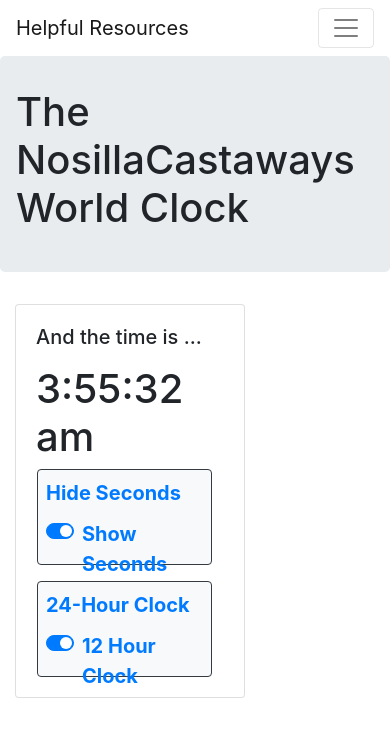
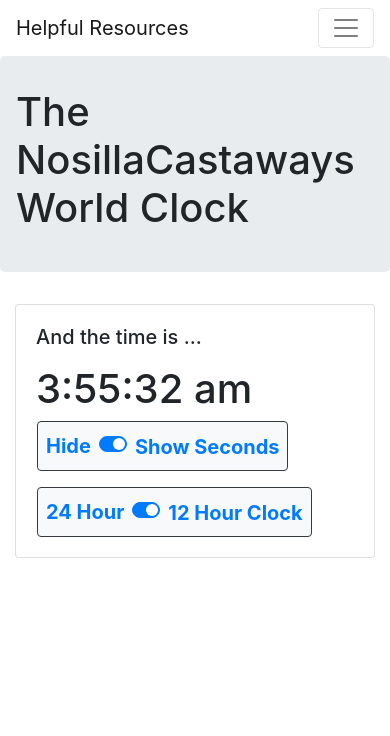
Before and after one commit to podfeet/a-world-clock, a plain HTML site: page index.html in a window 390 px wide. Drawn offline with nearby package versions, Linux system fonts and the light colour scheme.

Commit message:
Made text breakpoints for toggles - better on mobile

```diff
--- a/index.html
+++ b/index.html
@@ -71,7 +71,7 @@
       <!-- A card to hold the time -->
       <div class="container">
         <div class="row">
-          <div class="col-8">
+          <div class="col col-md-8">
             <div class="card" style="width: 100%">
               <div class="card-body">
                 <h5 class="card-title">And the time is ...</h5>
@@ -81,8 +81,9 @@
                 <!-- Switch to show/hide seconds -->
                 <div class="pl-3 pb-3">
                   <div class="row form-check-inline bg-light border border-dark rounded p-2 m3">
-                    <div class="mr-2 align-baseline font-weight-bold mySwitches">Hide Seconds</div>
-                    <div class="custom-control custom-switch form-control-lg">
+                    <div class="mr-2 font-weight-bold align-baseline mySwitches d-none d-md-inline">Hide Seconds</div>
+                    <div class="mr-2 font-weight-bold align-baseline mySwitches d-inline d-md-none">Hide</div>
+                    <div class="custom-control custom-switch form-control-md">
                         <input type="checkbox" class="custom-control-input" id="showSeconds" name="showSeconds" checked>
                       <label class="custom-control-label mySwitches mySwitches" for="showSeconds">Show Seconds</label>
                     </div>
@@ -93,8 +94,9 @@
                 <!-- Switch to  12 vs 24 hr clock -->
                 <div class="pl-3">
                   <div class="row form-check-inline bg-light border border-dark rounded p-2 m3">
-                    <div class="mr-2 align-baseline font-weight-bold mySwitches">24-Hour Clock</div>
-                    <div class="custom-control custom-switch form-control-lg">
+                    <div class="mr-2 font-weight-bold mySwitches d-none d-md-inline">24 Hour Clock</div>
+                    <div class="mr-2 font-weight-bold mySwitches d-inline d-md-none">24 Hour</div>
+                    <div class="custom-control custom-switch form-control-md">
                         <input type="checkbox" class="custom-control-input" checked id="numHrs" name="numHrs" >
                       <label class="custom-control-label mySwitches" for="numHrs">12 Hour Clock</label>
 
```
